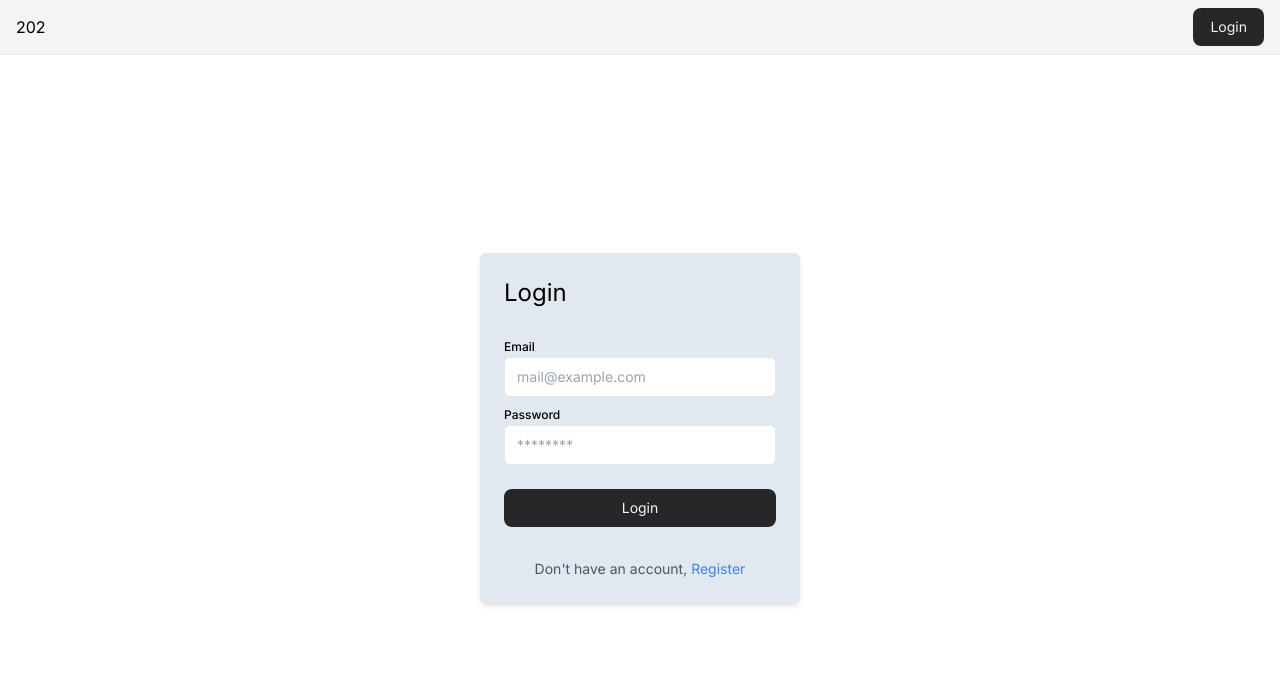
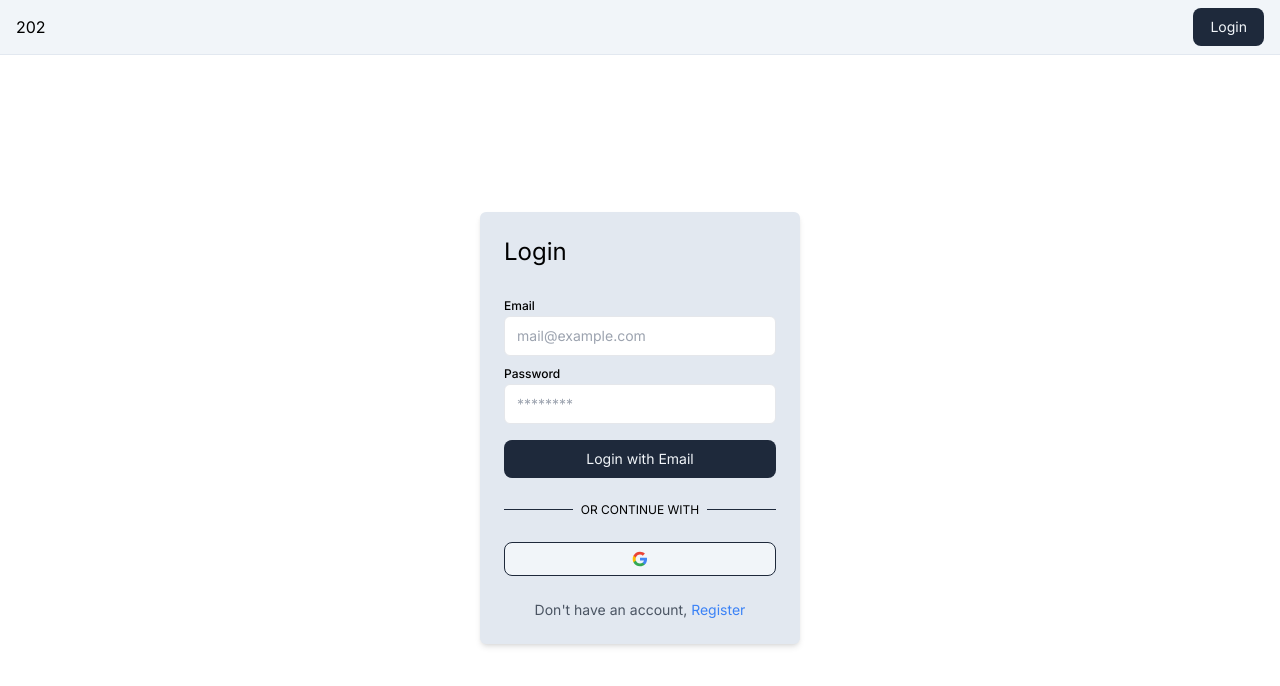
Before and after one commit to emre1n/next-auth-prisma, a Next.js app: page /login in a window 1280 px wide. Shown: the top 686 px of the page. Built offline with nearby package versions, Linux system fonts and the light colour scheme.

Commit message:
add oauth buttons and separator component

```diff
--- a/src/actions/db/login.ts
+++ b/src/actions/db/login.ts
@@ -35,7 +35,7 @@ export async function login(data: LoginFormValuesType) {
         default:
           return {
             success: false,
-            message: 'An error occurred!',
+            message: 'Something went wrong!',
           };
       }
     }
--- a/src/components/LoginForm/LoginForm.tsx
+++ b/src/components/LoginForm/LoginForm.tsx
@@ -4,7 +4,9 @@ import { login } from '@/actions/db/login';
 import FormToaster from '@/components/FormToaster';
 import FormFieldPasswordInput from '@/components/form-components/FormFieldPasswordInput';
 import FormFieldTextInput from '@/components/form-components/FormFieldTextInput';
+import GoogleOAuthIcon from '@/components/icons/GoogleOAuthIcon';
 import Button from '@/components/ui/Button';
+import Separator from '@/components/ui/Separator';
 import {
   LoginFormValuesType,
   USER_LOGIN_VALIDATION_SCHEMA,
@@ -53,9 +55,13 @@ export default function LoginForm() {
     });
   };
 
+  const handleGoogleOAuth = () => {
+    // Handle Google OAuth
+  };
+
   return (
     <FormProvider {...methods}>
-      <form onSubmit={handleSubmit(onSubmit)} className="flex flex-col gap-6">
+      <form onSubmit={handleSubmit(onSubmit)} className="flex flex-col gap-4">
         <div className="space-y-3">
           <FormFieldTextInput
             label="Email"
@@ -71,9 +77,19 @@ export default function LoginForm() {
           />
         </div>
         <FormToaster state={formStatus} message={message} />
-        <Button type="submit" intent="primary" disabled={isPending}>
-          Login
-        </Button>
+        <div className="flex flex-col gap-6">
+          <Button type="submit" intent="primary" disabled={isPending}>
+            Login with Email
+          </Button>
+
+          <Separator>OR CONTINUE WITH</Separator>
+
+          <Button
+            intent="secondary"
+            onClick={handleGoogleOAuth}
+            icon={<GoogleOAuthIcon />}
+          ></Button>
+        </div>
         <p className="text-center text-sm text-gray-600 mt-2">
           Don&apos;t have an account,&nbsp;
           <Link className="text-blue-500 hover:underline" href="/register">
--- a/src/components/Navbar/Navbar.tsx
+++ b/src/components/Navbar/Navbar.tsx
@@ -13,7 +13,7 @@ const Navbar = () => {
   }
 
   return (
-    <div className="bg-zinc-100 py-2 px-4 border-b border-s-zinc-200 flex justify-center w-full">
+    <div className="bg-secondary py-2 px-4 border-b border-accent flex justify-center w-full">
       <div className="container flex items-center justify-between">
         <Link href="/">202</Link>
         <Button
--- a/src/components/RegisterForm/RegisterForm.tsx
+++ b/src/components/RegisterForm/RegisterForm.tsx
@@ -3,7 +3,9 @@
 import FormToaster from '@/components/FormToaster/FormToaster';
 import FormFieldPasswordInput from '@/components/form-components/FormFieldPasswordInput';
 import FormFieldTextInput from '@/components/form-components/FormFieldTextInput';
+import GoogleOAuthIcon from '@/components/icons/GoogleOAuthIcon';
 import Button from '@/components/ui/Button';
+import Separator from '@/components/ui/Separator';
 import {
   RegisterFormValuesType,
   USER_REGISTER_VALIDATION_SCHEMA,
@@ -68,9 +70,13 @@ export default function RegisterForm({ createUser }: RegisterFormProps) {
     });
   };
 
+  const handleGoogleOAuth = () => {
+    // Handle Google OAuth
+  };
+
   return (
     <FormProvider {...methods}>
-      <form onSubmit={handleSubmit(onSubmit)} className="flex flex-col gap-6">
+      <form onSubmit={handleSubmit(onSubmit)} className="flex flex-col gap-4">
         <div className="space-y-3">
           <FormFieldTextInput
             label="Name"
@@ -92,9 +98,19 @@ export default function RegisterForm({ createUser }: RegisterFormProps) {
           />
         </div>
         <FormToaster state={formStatus} message={message} />
-        <Button type="submit" intent="primary" disabled={isPending}>
-          Sign up
-        </Button>
+        <div className="flex flex-col gap-6">
+          <Button type="submit" intent="primary" disabled={isPending}>
+            Sign up
+          </Button>
+
+          <Separator>OR CONTINUE WITH</Separator>
+
+          <Button
+            intent="secondary"
+            onClick={handleGoogleOAuth}
+            icon={<GoogleOAuthIcon />}
+          ></Button>
+        </div>
         <p className="text-center text-sm text-gray-600 mt-2">
           Already have an account?&nbsp;
           <Link className="text-blue-500 hover:underline" href="/login">
--- /dev/null
+++ b/src/components/icons/GoogleOAuthIcon/GoogleOAuthIcon.tsx
@@ -0,0 +1,38 @@
+import clsxWithMerge from '@/helpers/clsx-with-merge';
+
+interface IconProps {
+  className?: string;
+}
+
+function GoogleOAuthIcon({ className }: IconProps) {
+  return (
+    <svg
+      xmlns="https://www.w3.org/2000/svg"
+      width="16"
+      height="16"
+      viewBox="0 0 48 48"
+      aria-hidden="true"
+      className={className}
+    >
+      <path
+        fill="#4285F4"
+        d="M45.12 24.5c0-1.56-.14-3.06-.4-4.5H24v8.51h11.84c-.51 2.75-2.06 5.08-4.39 6.64v5.52h7.11c4.16-3.83 6.56-9.47 6.56-16.17z"
+      ></path>
+      <path
+        fill="#34A853"
+        d="M24 46c5.94 0 10.92-1.97 14.56-5.33l-7.11-5.52c-1.97 1.32-4.49 2.1-7.45 2.1-5.73 0-10.58-3.87-12.31-9.07H4.34v5.7C7.96 41.07 15.4 46 24 46z"
+      ></path>
+      <path
+        fill="#FBBC05"
+        d="M11.69 28.18C11.25 26.86 11 25.45 11 24s.25-2.86.69-4.18v-5.7H4.34C2.85 17.09 2 20.45 2 24c0 3.55.85 6.91 2.34 9.88l7.35-5.7z"
+      ></path>
+      <path
+        fill="#EA4335"
+        d="M24 10.75c3.23 0 6.13 1.11 8.41 3.29l6.31-6.31C34.91 4.18 29.93 2 24 2 15.4 2 7.96 6.93 4.34 14.12l7.35 5.7c1.73-5.2 6.58-9.07 12.31-9.07z"
+      ></path>
+      <path fill="none" d="M2 2h44v44H2z"></path>
+    </svg>
+  );
+}
+
+export default GoogleOAuthIcon;
--- /dev/null
+++ b/src/components/icons/GoogleOAuthIcon/index.ts
@@ -0,0 +1 @@
+export { default } from './GoogleOAuthIcon';
--- a/src/components/ui/Button/Button.tsx
+++ b/src/components/ui/Button/Button.tsx
@@ -1,10 +1,14 @@
 'use client';
 
 import clsxWithMerge from '@/helpers/clsx-with-merge';
-import { cva, type VariantProps } from 'class-variance-authority';
+import { type VariantProps, cva } from 'class-variance-authority';
 
 const button = cva(
   [
+    'flex',
+    'items-center',
+    'justify-center',
+    'gap-2',
     'font-normal',
     'border',
     'rounded-lg',
@@ -15,16 +19,16 @@ const button = cva(
     variants: {
       intent: {
         primary: [
-          'bg-zinc-800',
-          'text-zinc-100',
+          'bg-primary',
+          'text-secondary',
           'border-transparent',
-          'hover:bg-zinc-800/90',
+          'hover:bg-primary/90',
         ],
         secondary: [
-          'bg-zinc-100',
-          'text-zinc-800',
-          'border-zinc-800',
-          'hover:bg-zinc-100',
+          'bg-secondary',
+          'text-primary',
+          'border-primary',
+          'hover:bg-secondary/90',
         ],
       },
       size: {
@@ -39,13 +43,14 @@ const button = cva(
       intent: 'primary',
       size: 'normal',
     },
-  }
+  },
 );
 
 export interface ButtonProps
   extends React.ButtonHTMLAttributes<HTMLButtonElement>,
     VariantProps<typeof button> {
   pending?: boolean;
+  icon?: React.ReactNode;
 }
 
 const Button: React.FC<ButtonProps> = ({
@@ -57,6 +62,7 @@ const Button: React.FC<ButtonProps> = ({
   className,
   intent,
   size,
+  icon,
   ...props
 }) => {
   return (
@@ -68,6 +74,7 @@ const Button: React.FC<ButtonProps> = ({
       className={button({ intent, size, className: clsxWithMerge(className) })}
       {...props}
     >
+      {icon}
       {pending ? <span>Loading...</span> : children}
     </button>
   );
--- /dev/null
+++ b/src/components/ui/Separator/Separator.tsx
@@ -0,0 +1,30 @@
+interface SeparatorProps {
+  children?: React.ReactNode;
+  orientation?: 'horizontal' | 'vertical';
+}
+
+export default function Separator({
+  children,
+  orientation = 'horizontal',
+}: SeparatorProps) {
+  if (orientation === 'horizontal') {
+    return (
+      <div className="relative">
+        <div className="absolute inset-0 flex items-center">
+          <span className="w-full border-t border-primary"></span>
+        </div>
+        <div className="relative flex justify-center text-xs">
+          <span className="bg-accent px-2 text-xs">{children}</span>
+        </div>
+      </div>
+    );
+  } else if (orientation === 'vertical') {
+    return (
+      <div className="relative h-6">
+        <div className="absolute inset-0 flex items-center justify-center">
+          <span className="h-full border-l border-primary"></span>
+        </div>
+      </div>
+    );
+  }
+}
--- /dev/null
+++ b/src/components/ui/Separator/index.ts
@@ -0,0 +1 @@
+export { default } from './Separator';
--- a/tailwind.config.ts
+++ b/tailwind.config.ts
@@ -10,13 +10,13 @@ const config: Config = {
   theme: {
     extend: {
       colors: {
-        primary: colors.zinc[800],
-        secondary: colors.zinc[100],
+        primary: colors.slate[800],
+        secondary: colors.slate[100],
         error: colors.red[500],
         warning: colors.yellow[500],
         success: colors.green[500],
         info: colors.blue[500],
-        accent: colors.blue[500],
+        accent: colors.slate[200],
         neutral: colors.gray[500],
         'base-100': colors.white,
       },
```
